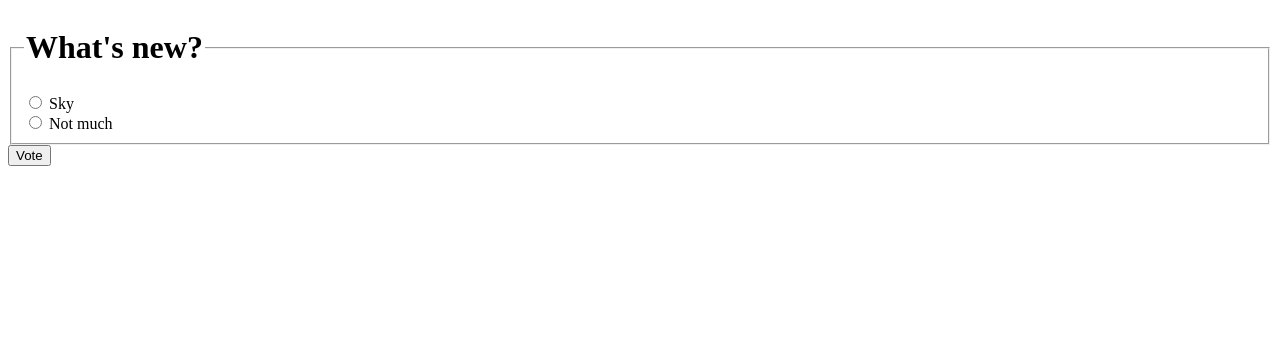
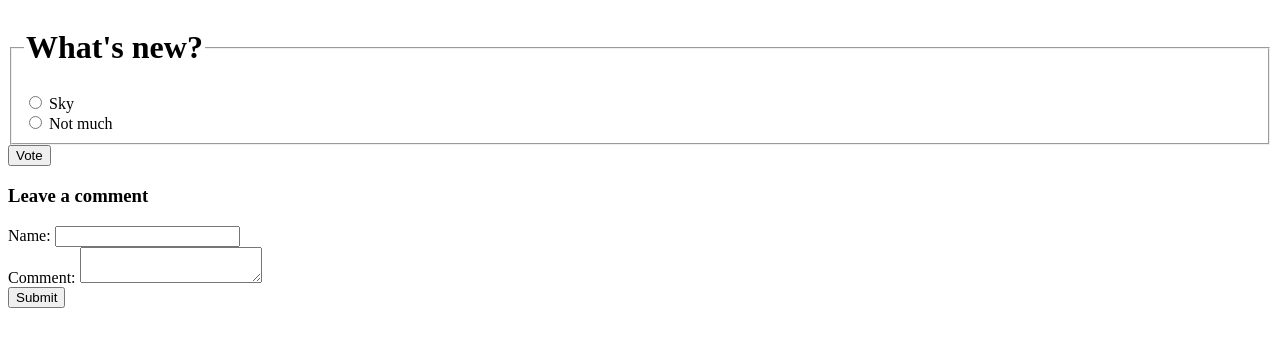
Before and after one commit to junxcareer/tridge, a Django app: page /polls/1/ in a window 1280 px wide. Shown: the top 347 px of the page. Run offline with Django 3.2, Linux system fonts and the light colour scheme; data comes from the database, SQL or seed files in the repository; both versions use the stored data as it was after the commit.

Commit message:
add comment to question form, post function

```diff
--- a/polls/templates/polls/detail.html
+++ b/polls/templates/polls/detail.html
@@ -20,3 +20,24 @@
         </li>
     {% endfor %}
 </ul>
+<div>
+    {% if new_comment %}
+        <div>
+            Your comment is awaiting moderation
+        </div>
+    {% else %}
+        <h3>Leave a comment</h3>
+        <form action="{% url 'polls:comment' question.id %}" method="post" id="comment_form">
+            {% csrf_token %}
+            <div>
+                <label for="comment_name">Name: </label>
+                <input id="comment_name" type="text" name="name">
+            </div>
+            <div>
+                <label for="comment_body">Comment: </label>
+                <textarea id="comment_body" name="body" form="comment_form"></textarea>
+            </div>
+            <input type="submit" value="Submit">
+        </form>
+    {% endif %}
+</div>
--- a/polls/urls.py
+++ b/polls/urls.py
@@ -8,4 +8,5 @@ urlpatterns = [
     path('<int:pk>/', views.DetailView.as_view(), name='detail'),
     path('<int:pk>/results/', views.ResultsView.as_view(), name='results'),
     path('<int:question_id>/vote/', views.vote, name='vote'),
+    path('<int:question_id>/comment/', views.comment, name='comment'),
 ]
--- a/polls/views.py
+++ b/polls/views.py
@@ -3,12 +3,14 @@ from django.http import HttpResponseRedirect
 from django.shortcuts import get_object_or_404, render
 from django.urls import reverse
 from django.views import generic
+from django.http import Http404
 from rest_framework import viewsets, filters
 import django_filters
 
 from utils.url import restify
 
-from .models import Choice, Question
+from .models import Choice, Question, Comment
+from .forms import CommentForm
 from .serializers import QuestionSerializer
 
 
@@ -32,6 +34,25 @@ class DetailView(generic.DetailView):
 class ResultsView(generic.DetailView):
     model = Question
     template_name = "polls/results.html"
+
+
+def comment(request, question_id):
+    question = get_object_or_404(Question, pk=question_id)
+
+    if request.method == 'POST':
+        comment_form = CommentForm(data=request.POST)
+        if comment_form.is_valid():
+            # Create Comment object but don't save to database yet
+            new_comment = comment_form.save(commit=False)
+            # Assign the current question to the comment
+            new_comment.question = question
+            # Save the comment to the database
+            new_comment.save()
+
+    else:
+        raise Http404('No valid access')
+
+    return HttpResponseRedirect(reverse("polls:detail", args=(question_id,)))
 
 
 def vote(request, question_id):
```
Also changed, not shown: db.sqlite3, polls/forms.py (line endings or trailing spaces).
